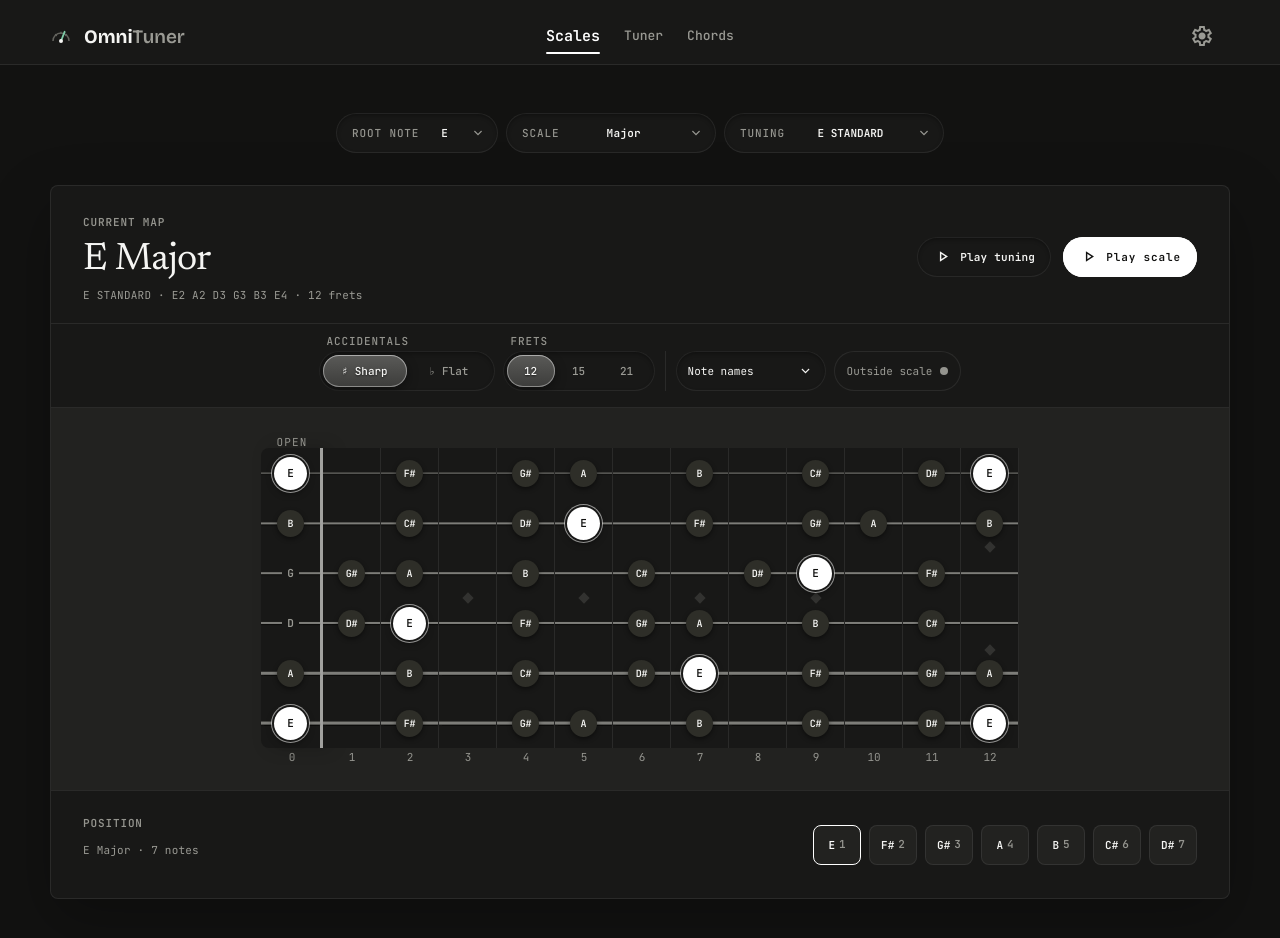
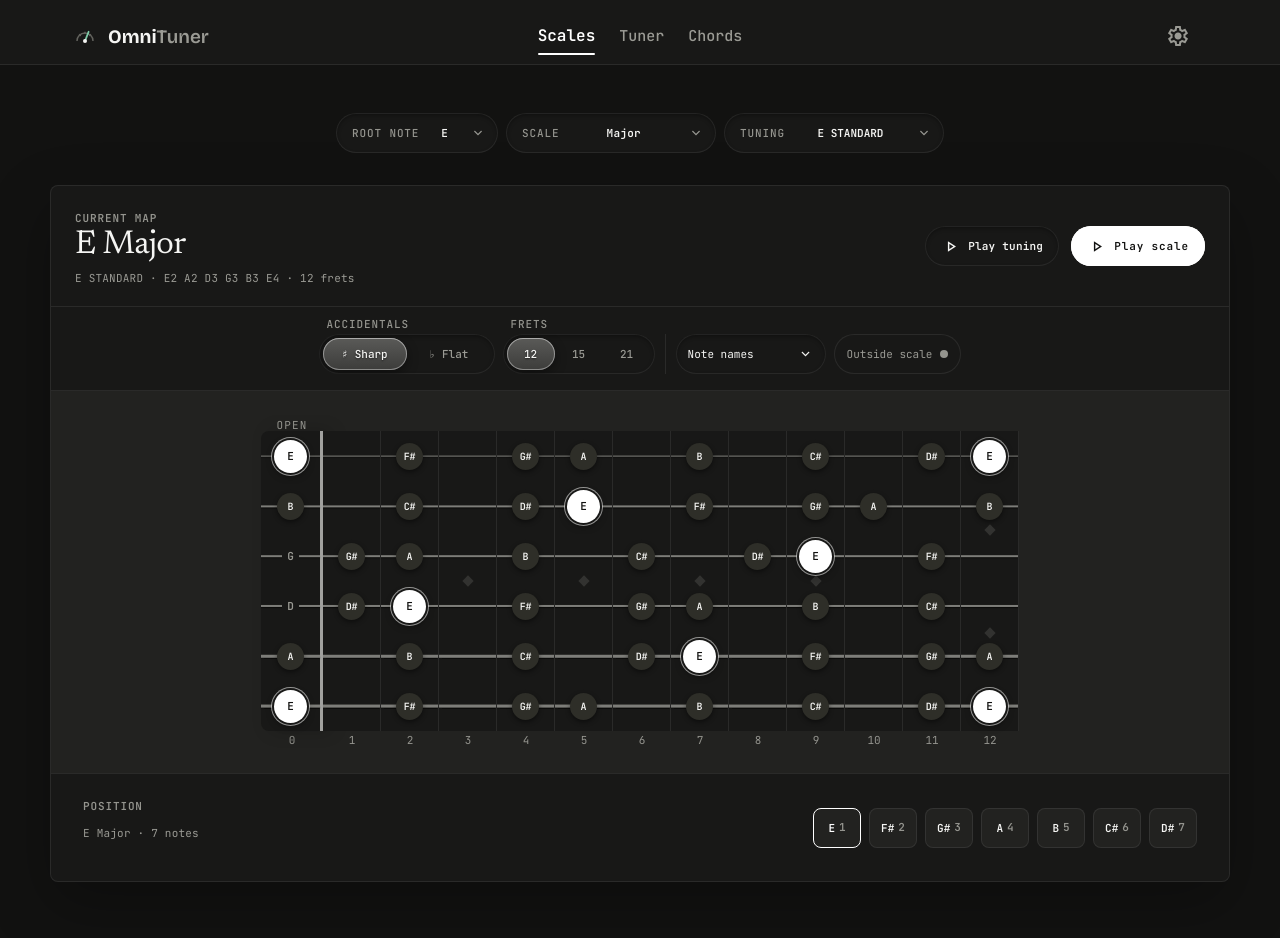
Before and after one commit to sawayaka143/OmniTuner, an Angular app: page /scales in a window 1280 px wide. Shown: the top 938 px of the page. Built offline with nearby package versions, Linux system fonts and the light colour scheme.

Commit message:
style: adjust padding and font sizes in app-shell and page styles for improved layout and readability

```diff
--- a/src/app/components/app-shell/app-shell.scss
+++ b/src/app/components/app-shell/app-shell.scss
@@ -21,7 +21,9 @@
     display: grid;
     grid-template-columns: 1fr auto 1fr;
     align-items: center;
-    padding: var(--space-4) 0;
+    padding-block: var(--space-4);
+    padding-left: max(var(--space-6), env(safe-area-inset-left));
+    padding-right: max(var(--space-6), env(safe-area-inset-right));
     height: calc(var(--space-7) * 2);
     box-sizing: border-box;
   }
@@ -54,7 +56,7 @@
       color var(--dur-med) ease,
       font-size var(--dur-slow) var(--ease-spring),
       font-weight var(--dur-slow) var(--ease-spring);
-    font-size: var(--text-sm);
+    font-size: var(--text-base);
     font-weight: var(--fw-medium);
 
     &:hover:not(.active) {
@@ -63,7 +65,7 @@
 
     &.active {
       color: var(--scale-accent);
-      font-size: var(--text-base);
+      font-size: var(--text-md);
       font-weight: var(--fw-semibold);
     }
 
--- a/src/app/styles/_page.scss
+++ b/src/app/styles/_page.scss
@@ -33,17 +33,16 @@
   }
 
   .workbench-header {
-    min-height: 112px;
+    min-height: 84px;
     display: flex;
     align-items: center;
     justify-content: space-between;
     gap: var(--space-6);
-    padding: var(--space-6) var(--space-7) var(--space-5);
+    padding: var(--space-5) var(--space-6);
 
     h2 {
-      margin-top: var(--space-2);
       font-family: var(--serif);
-      font-size: clamp(29px, 3vw, 40px);
+      font-size: clamp(26px, 2.6vw, 34px);
       font-weight: var(--fw-normal);
       letter-spacing: var(--tracking-tight);
       line-height: 1;
```
